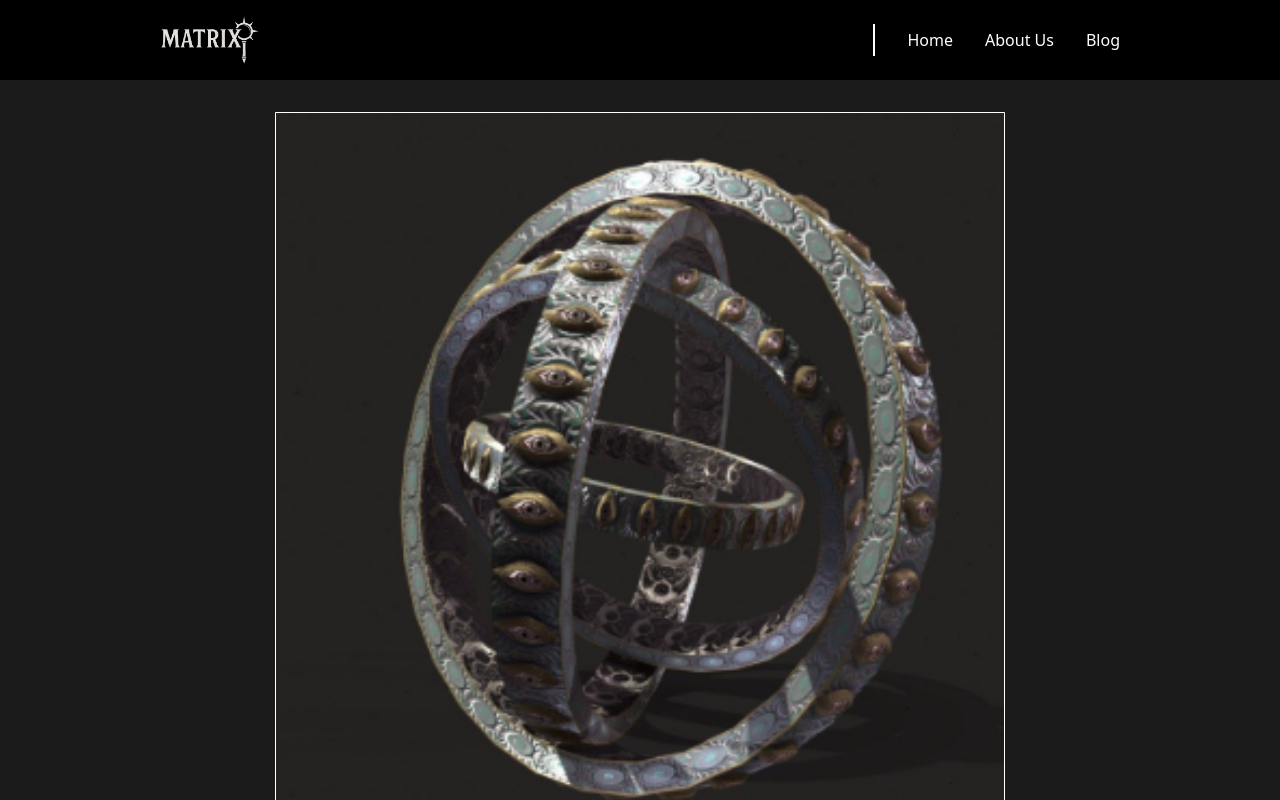
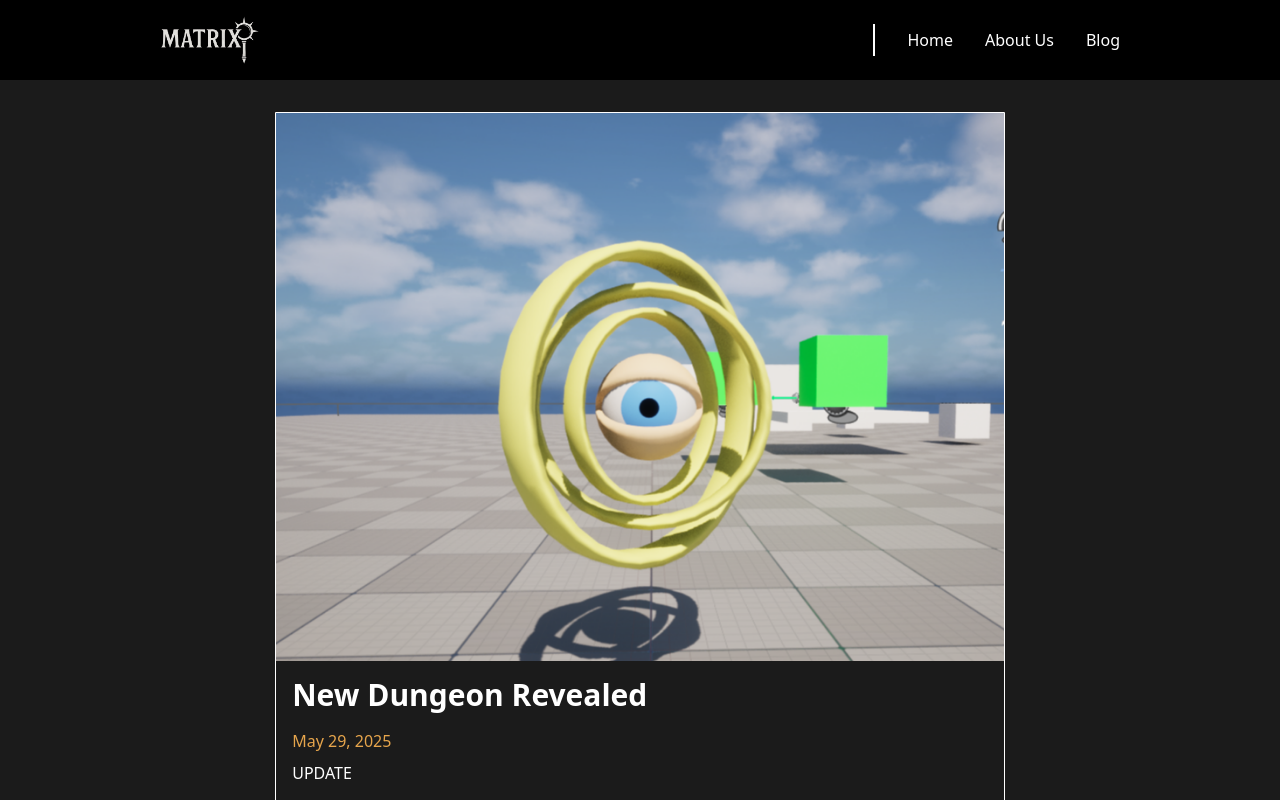
Before and after one commit to Endorze/Yahwehs-Creations, a Next.js app: page /fullNews/1 in a window 1280 px wide. Shown: the top 800 px of the page. Built offline with nearby package versions, Linux system fonts and the light colour scheme.

Commit message:
removed params error

```diff
--- a/src/app/fullNews/[news]/page.tsx
+++ b/src/app/fullNews/[news]/page.tsx
@@ -7,16 +7,17 @@ interface NewsDetailsProps {
 }
 
 const NewsDetail = async ({ params }: NewsDetailsProps) => {
+    params = await params
     const newsId = parseInt(params.news)
-    const newsData = newsItems.find(item => item.id === newsId)
+    const newsData = newsItems[newsId]
 
     return (
         <div className="bg-[#1B1B1B] text-white min-h-screen p-8 flex flex-col justify-center items-center">
             {newsData ?
                 <div className="border rounded-b-2xl w-full md:w-3/5 ">
                     <div className="flex flex-col justify-center items-center">
-                        <img src={newsData.image} alt={newsData.title}  className="w-full object-contain" />
-                        </div>
+                        <img src={newsData.image} alt={newsData.title} className="w-full object-contain" />
+                    </div>
                     <div className="text-left p-[16px]">
                         <h1 className="text-3xl font-bold mb-4">{newsData.title}</h1>
                         <p className="text-[#e6a54c] mb-2">{newsData.date}</p>
```
